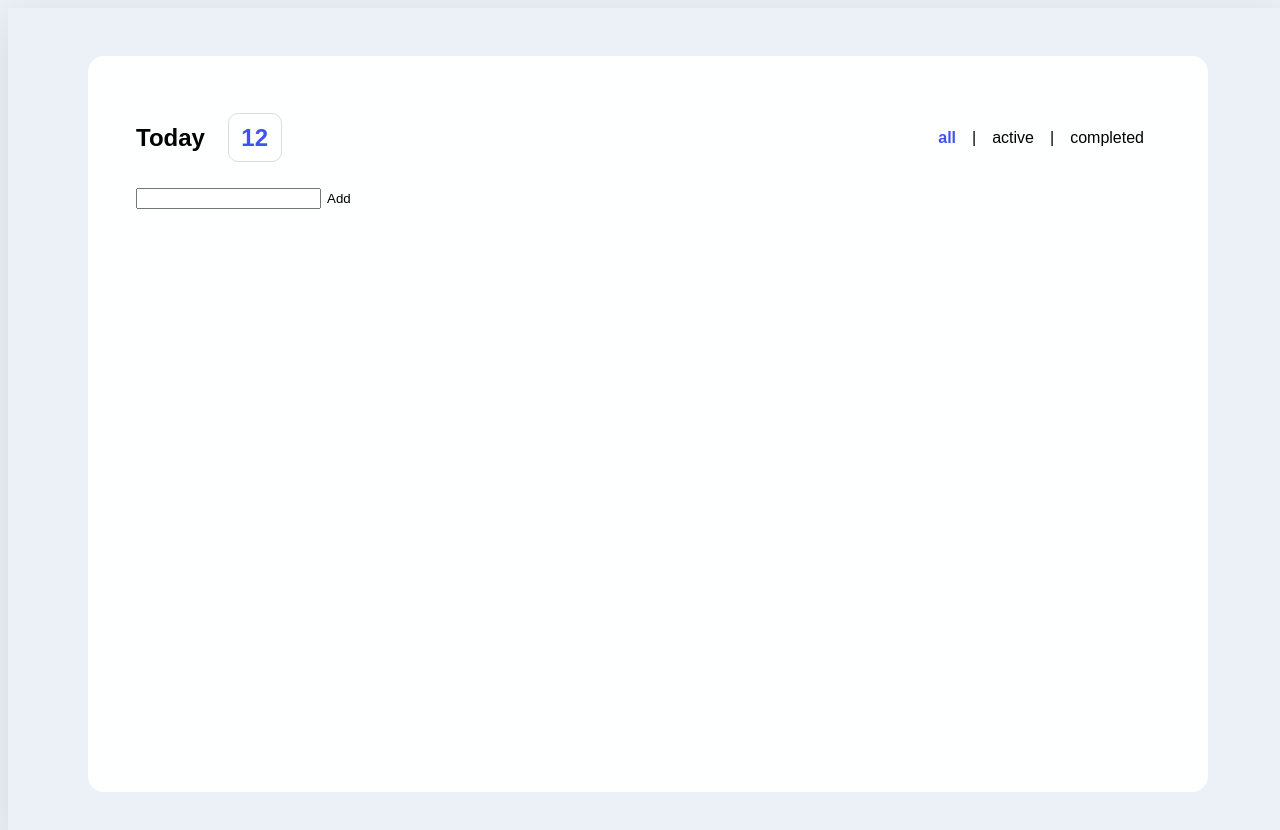
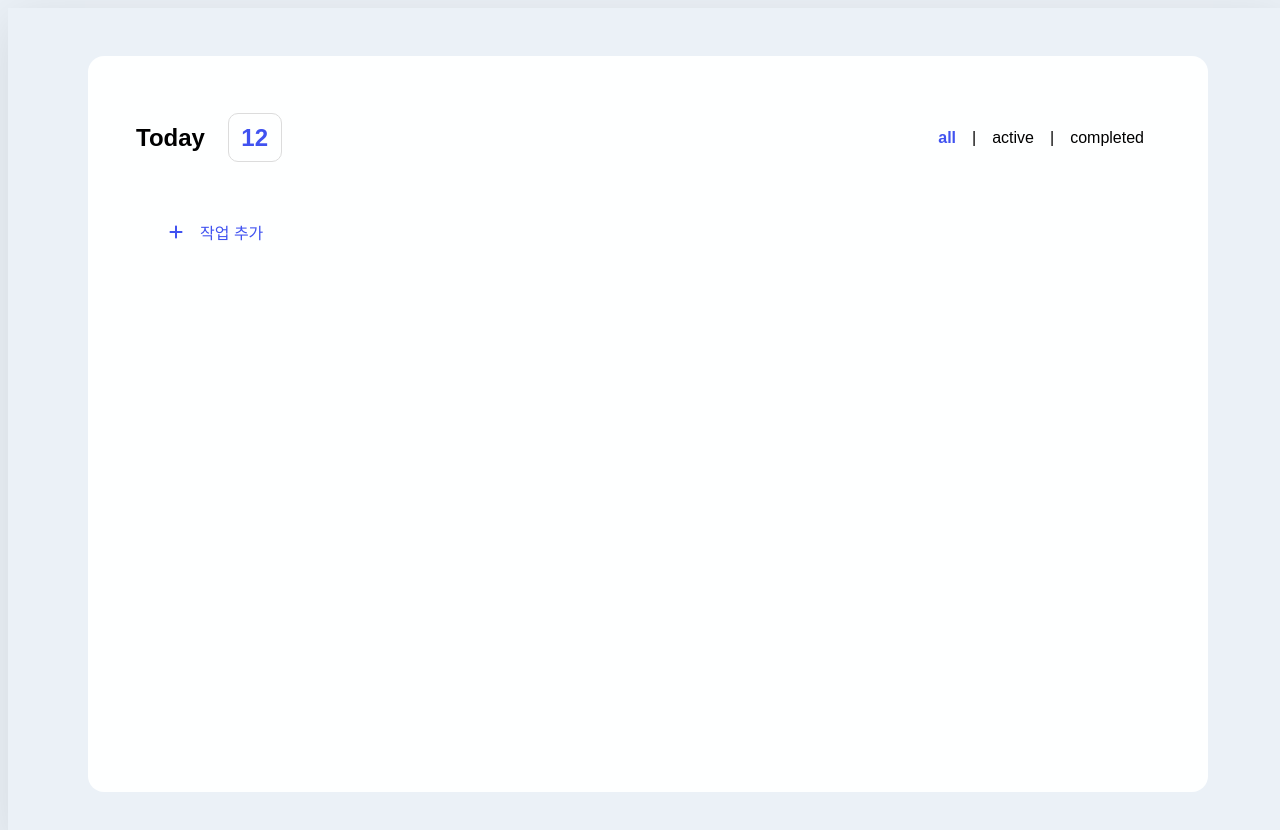
Before and after one commit to eunmilee89/todo-list-app, a React (Vite) app: page / in a window 1280 px wide. Shown: the top 830 px of the page. Built offline with nearby package versions, Linux system fonts and the light colour scheme.

Commit message:
feat: 작업 추가 컴포넌트 분리 및 스타일링

```diff
--- /dev/null
+++ b/src/components/addTodo/AddTodo.module.css
@@ -0,0 +1,18 @@
+.button {
+  width: 100%;
+  padding: 2rem;
+  display: flex;
+  align-items: center;
+  gap: 1rem;
+  font-size: 1rem;
+  color: var(--color-accent);
+  background-color: var(--color-aliceblue);
+  border-radius: 1rem;
+}
+
+@media (max-width: 500px) {
+  .button {
+    font-size: 14px;
+    padding: 1.5rem;
+  }
+}
--- a/src/components/addTodo/AddTodo.tsx
+++ b/src/components/addTodo/AddTodo.tsx
@@ -1,37 +1,32 @@
 import { useState } from "react";
+import { FaPlus } from "react-icons/fa6";
+import TodoForm from "../TodoForm/TodoForm";
 import type { Todo } from "../TodoList/TodoList";
-import { v4 as uuidv4 } from "uuid";
+import styles from "./AddTodo.module.css";
 
 interface AddTodoProps {
   onAdd: (todo: Todo) => void;
 }
 
 export default function AddTodo({ onAdd }: AddTodoProps) {
-  const [text, setText] = useState<string>("");
-  const handleChange = (e: React.ChangeEvent<HTMLInputElement>) => {
-    setText(e.target.value);
+  const [isFormOpen, setIsFormOpen] = useState(false);
+  const handleSubmit = (todo: Todo) => {
+    onAdd(todo);
   };
-  const handleSubmit = (e: React.FormEvent) => {
-    e.preventDefault();
-    if (text.trim().length === 0) {
-      return;
-    }
-    onAdd({ id: uuidv4(), text, status: "active" });
-    console.log(text);
-    setText("");
-  };
-
   return (
     <>
-      <form onSubmit={handleSubmit}>
-        <input
-          type="text"
-          name="todo-input"
-          onChange={handleChange}
-          value={text}
+      {isFormOpen ? (
+        <TodoForm
+          onSubmit={handleSubmit}
+          onCancel={() => setIsFormOpen(false)}
+          mode="add"
         />
-        <button type="submit">Add</button>
-      </form>
+      ) : (
+        <button onClick={() => setIsFormOpen(true)} className={styles.button}>
+          <FaPlus />
+          <span>작업 추가</span>
+        </button>
+      )}
     </>
   );
 }
```
